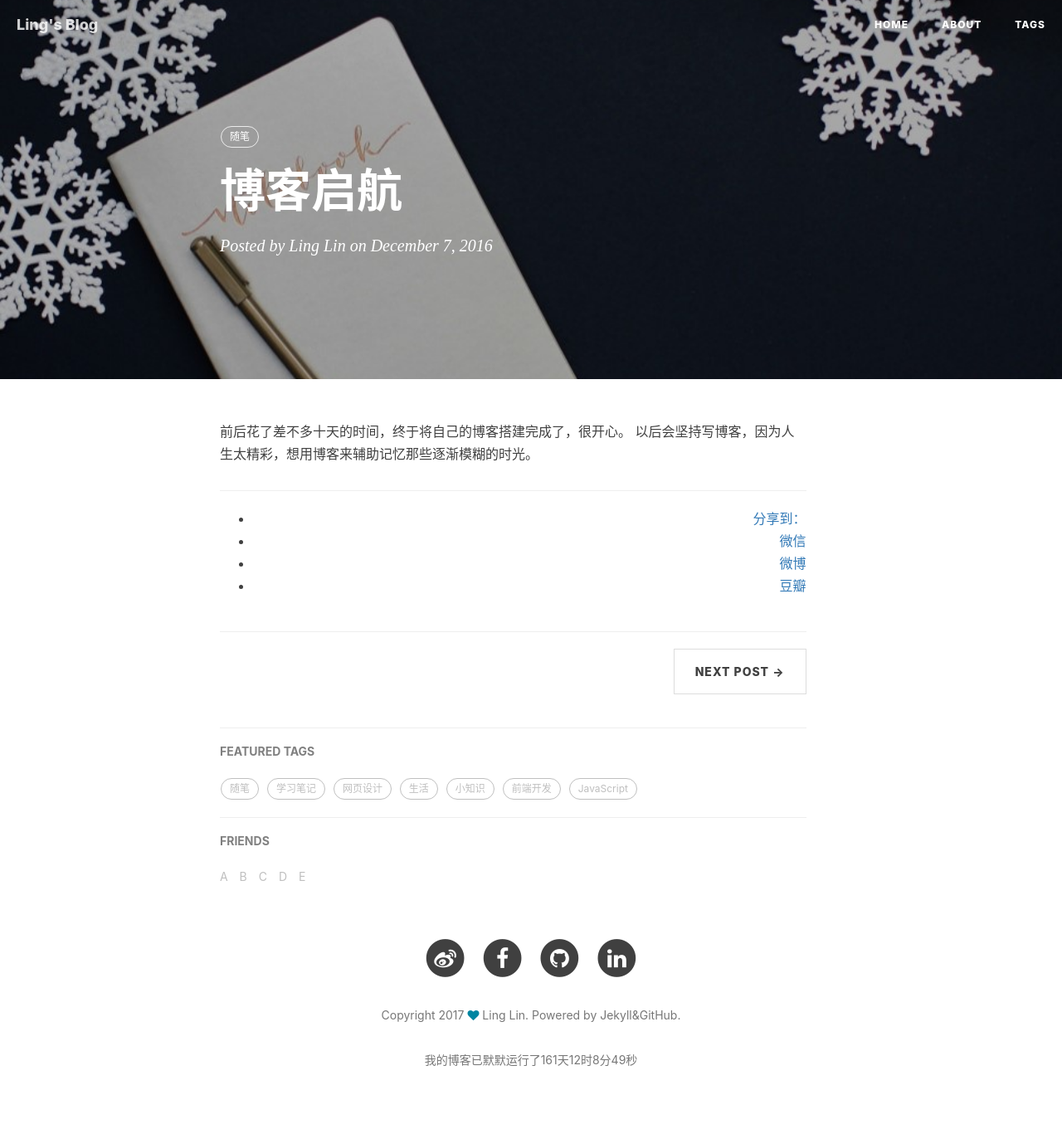
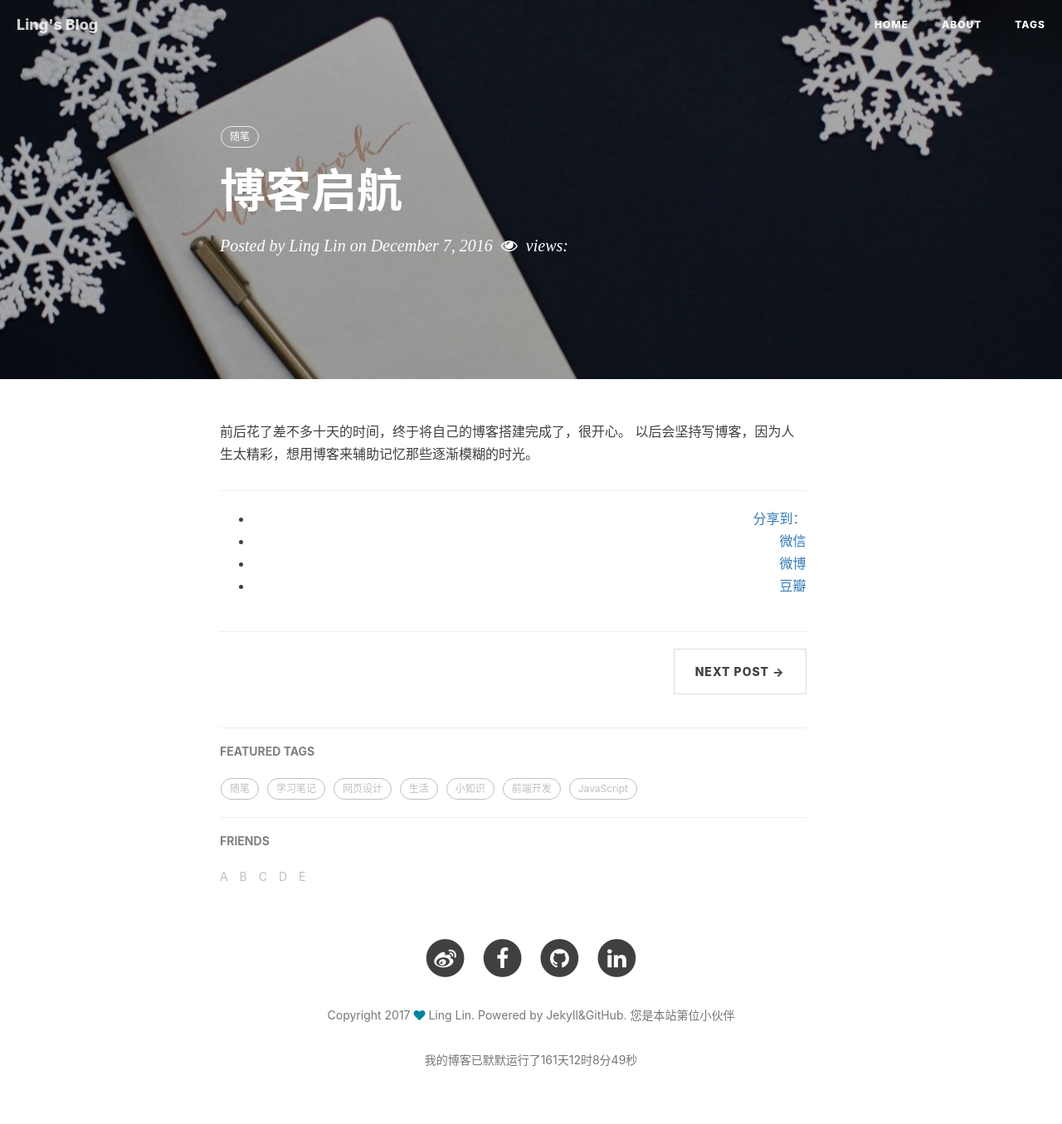
Before and after one commit to LingLinyp/LingLinyp.github.io, a Jekyll site: the page built from _posts/2016-12-07-hello-world.markdown, in a window 1280 px wide. Shown: the whole page at 83% size. Built offline with Jekyll 4.4.1, drawn with Linux system fonts in a browser that asks for light colours; comment, search, counter and statistics services are not loaded.

Commit message:
add_busuanzi

```diff
--- a/_includes/footer.html
+++ b/_includes/footer.html
@@ -25,7 +25,7 @@
                     </li>
                     {% endif %}
 
-                    {% if site.zhihu_username %}
+                    <!-- {% if site.zhihu_username %}
                     <li>
                         <a target="_blank" href="https://www.zhihu.com/people/{{ site.zhihu_username }}">
                             <span class="fa-stack fa-lg">
@@ -34,7 +34,7 @@
                             </span>
                         </a>
                     </li>
-                    {% endif %}
+                    {% endif %} -->
                     {% if site.weibo_username %}
                     <li>
                         <a target="_blank" href="http://weibo.com/{{ site.weibo_username }}">
@@ -79,8 +79,11 @@
                     {% endif %}
                 </ul>
                 <p class="copyright text-muted">
-                    Copyright {{ site.time | date: '%Y' }} <i class="fa fa-heart" aria-hidden="true" style="color: #0085A1"></i> Ling Lin. Powered by Jekyll&GitHub.</p>
+                    Copyright {{ site.time | date: '%Y' }} <i class="fa fa-heart" aria-hidden="true" style="color: #0085A1"></i> Ling Lin. Powered by Jekyll&GitHub.</span>
+您是本站第<span id="busuanzi_value_site_uv"></span>位小伙伴</p>
                     <p class="copyright text-muted" id="count">
+
+
                     <!-- Theme by <a href="http://huangxuan.me">Hux</a> |
                     <iframe
                         style="margin-left: 2px; margin-bottom:-5px;"
@@ -88,10 +91,14 @@
                         src="https://ghbtns.com/github-btn.html?user=huxpro&repo=huxpro.github.io&type=star&count=true" >
                     </iframe> -->
                 </p>
+
+
             </div>
         </div>
     </div>
 </footer>
+<script async src="//dn-lbstatics.qbox.me/busuanzi/2.3/busuanzi.pure.mini.js"></script>
+
 <script>
 
   window.setInterval('counter()',1000);
--- a/_layouts/post.html
+++ b/_layouts/post.html
@@ -25,7 +25,9 @@
                     {% comment %} if page.subtitle {% endcomment %}
                     <h2 class="subheading">{{ page.subtitle }}</h2>
                     {% comment %} endif {% endcomment %}
-                    <span class="meta">Posted by {% if site.author %}{{ site.author }}{% else %}{{ site.title }}{% endif %} on {{ page.date | date: "%B %-d, %Y" }}</span>
+                    <span class="meta">Posted by {% if site.author %}{{ site.author }}{% else %}{{ site.title }}{% endif %} on {{ page.date | date: "%B %-d, %Y" }}&nbsp;<span id="busuanzi_container_page_pv">
+                 <i class="fa fa-eye" aria-hidden="true"></i>&nbsp;&nbsp;views: <span id="busuanzi_value_page_pv"></span>
+              </span></span>
                 </div>
             </div>
         </div>
```
